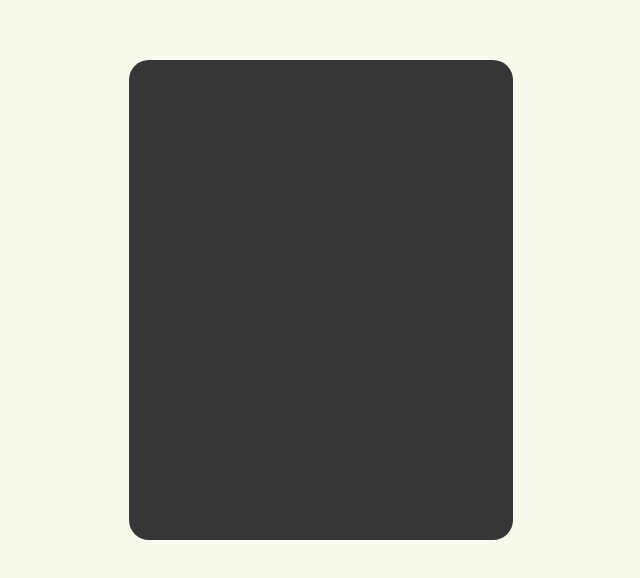
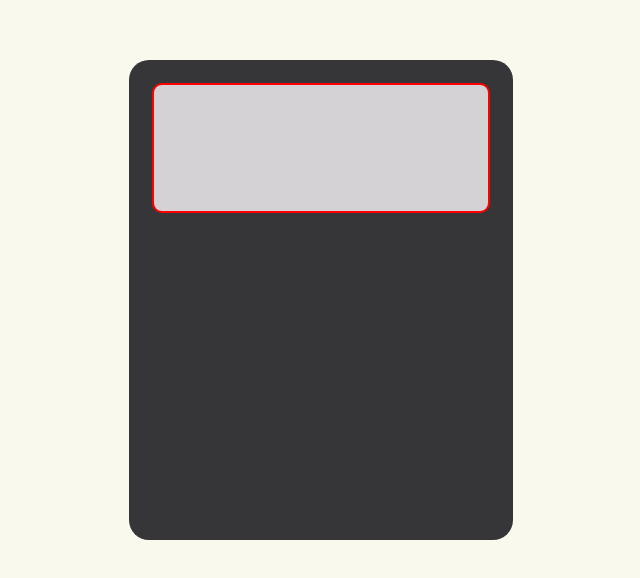
Before and after one commit to rory-maguire/ts-react-calculator, a React (Create React App) app: page / in a window 1280 px wide. Shown: the part 140-718 px from the top of the page, without its empty margins (319-959 px from the left). Built offline with nearby package versions, Linux system fonts and the light colour scheme.

Commit message:
display container

```diff
--- a/src/App.tsx
+++ b/src/App.tsx
@@ -1,8 +1,13 @@
 //styles
+import Display from "./Components/Display";
 import styles from "./Styles/App.module.css";
 
 export function App() {
-	return <div className={styles.container}></div>;
+	return (
+		<div className={styles.container}>
+			<Display />
+		</div>
+	);
 }
 
 export default App;
--- /dev/null
+++ b/src/Components/Display.tsx
@@ -0,0 +1,8 @@
+//styles
+import styles from "../Styles/Display.module.css";
+
+const Display = () => {
+	return <div className={styles.display}></div>;
+};
+
+export default Display;
--- /dev/null
+++ b/src/Styles/Display.module.css
@@ -0,0 +1,8 @@
+.display {
+	width: 100%;
+	height: 30%;
+	border-radius: 10px;
+	color: var(--display-font-color);
+	background-color: var(--display-bg);
+	border: 2px solid red;
+}
```
